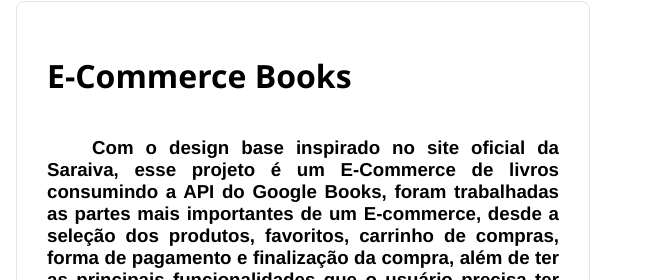
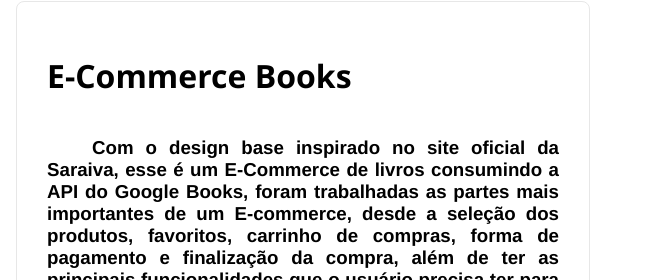
Before and after one commit to denisfl1/Portfolio, a plain HTML site: page index.html in a window 1280 px wide. Shown: the part 2927-3207 px from the top of the page, 610-1280 px from the left. Drawn offline with Linux system fonts and the light colour scheme.

Commit message:
ecommerce

```diff
--- a/index.html
+++ b/index.html
@@ -399,7 +399,7 @@
 
 
                                 <h3>
-                                    <span class="paragrafo">Com o design base inspirado no site oficial da Saraiva, esse projeto é um E-Commerce de livros consumindo a API do Google Books,</span>
+                                    <span class="paragrafo">Com o design base inspirado no site oficial da Saraiva, esse é um E-Commerce de livros consumindo a API do Google Books,</span>
                                     foram trabalhadas as partes mais importantes de um E-commerce, desde a seleção dos produtos,
                                     favoritos, carrinho de compras, forma de pagamento e finalização da compra,
                                     além de ter as principais funcionalidades que o usuário precisa ter para o controle de sua conta.
```
